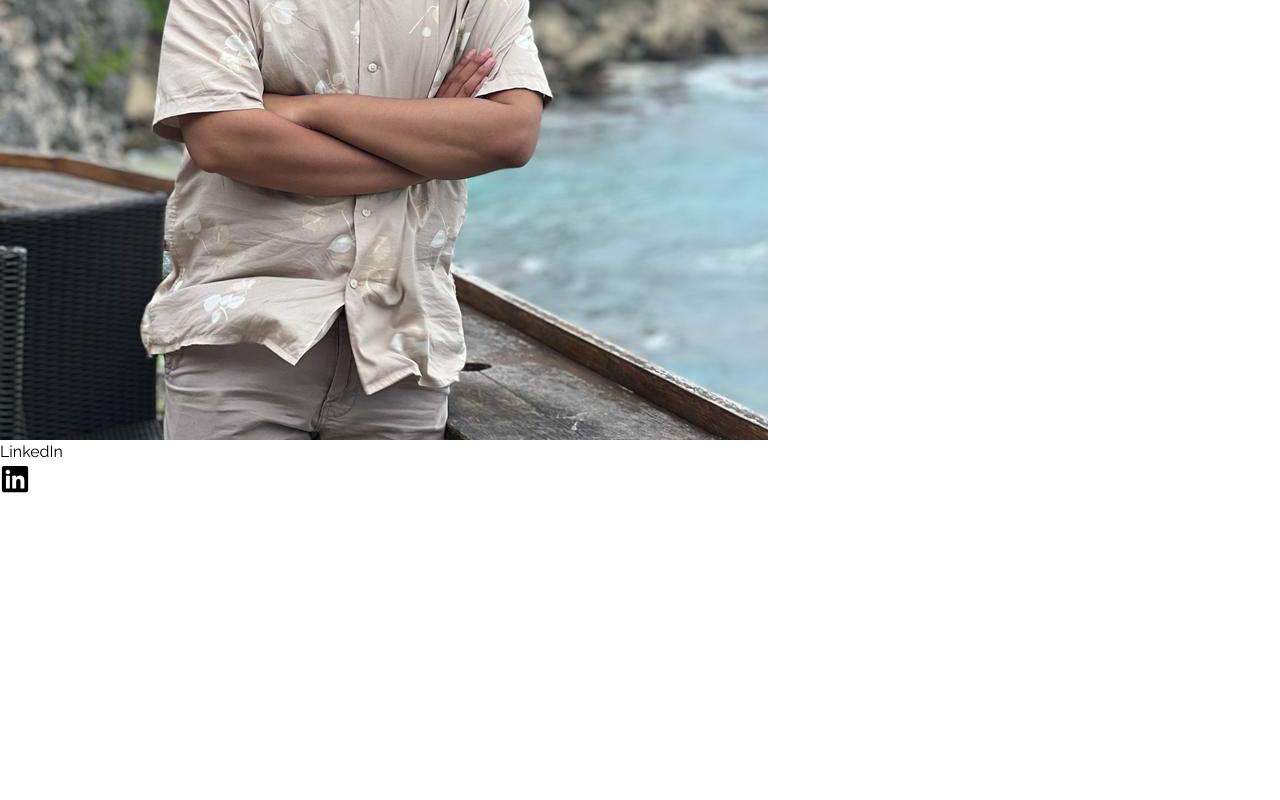
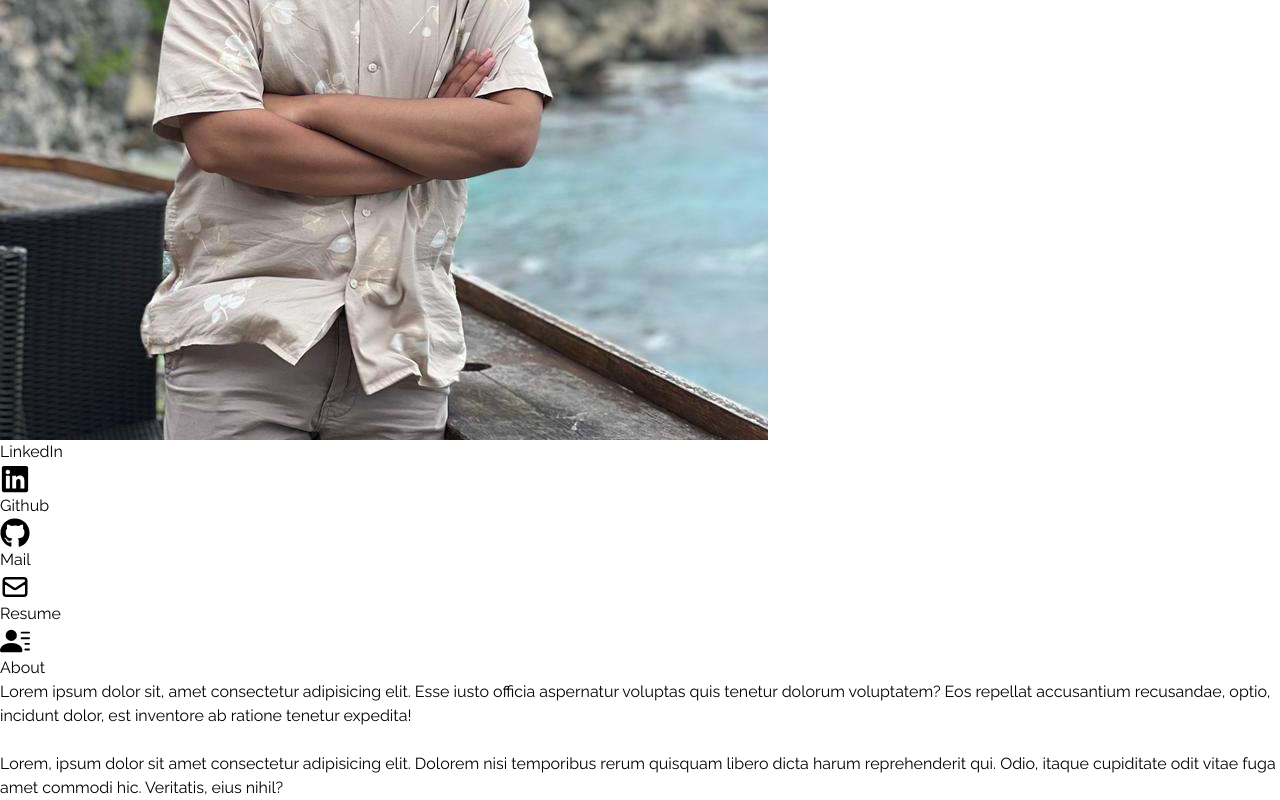
Before and after one commit to revaldoh/bio, a React (Vite) app: page / in a window 1280 px wide. Shown: the part 903-1703 px from the top of the page. Before the commit the page ends 1397 px from the top, so only its background shows below. Built offline with nearby package versions, Linux system fonts and the light colour scheme.

Commit message:
menambahkan about dan react scroll

```diff
--- a/package.json
+++ b/package.json
@@ -12,7 +12,9 @@
   "dependencies": {
     "react": "^18.2.0",
     "react-dom": "^18.2.0",
-    "react-icons": "^4.9.0"
+    "react-icons": "^4.9.0",
+    "react-router-dom": "^6.12.0",
+    "react-scroll": "^1.8.9"
   },
   "devDependencies": {
     "@types/react": "^18.0.37",
--- /dev/null
+++ b/src/components/About.jsx
@@ -0,0 +1,19 @@
+import React from 'react'
+
+const About = () => {
+  return (
+    <div name='about' className='w-full h-screen bg-gradient-to-b from-gray-800 to-black text-white'>
+        <div className='max-w-screen-lg p-4 mx-auto flex flex-col justify-center w-full h-full'>
+            <div className='pb-8'>
+                <p className='text-4xl font-bold inline border-b-4 border-gray-500'>About</p>
+            </div>
+                <p className='text-xl mt-20'>Lorem ipsum dolor sit, amet consectetur adipisicing elit. Esse iusto officia aspernatur voluptas quis tenetur dolorum voluptatem? Eos repellat accusantium recusandae, optio, incidunt dolor, est inventore ab ratione tenetur expedita!</p>
+                <br />
+                <p className='text-xl'>Lorem, ipsum dolor sit amet consectetur adipisicing elit. Dolorem nisi temporibus rerum quisquam libero dicta harum reprehenderit qui. Odio, itaque cupiditate odit vitae fuga amet commodi hic. Veritatis, eius nihil?</p>
+        </div>
+    </div>
+
+  )
+}
+
+export default About
--- a/src/components/Navbar.jsx
+++ b/src/components/Navbar.jsx
@@ -1,5 +1,6 @@
 import React, { useState } from 'react'
 import {FaBars, FaTimes} from "react-icons/fa"
+import {Link} from 'react-scroll'
 const navbar = () => {
   const [nav, setNav] = useState(false)
   const links = [
@@ -32,7 +33,7 @@ const navbar = () => {
         <ul className='hidden md:flex'>
           {links.map(({id,link}) =>(
             <li key={id} className=' px-4 cursor-pointer capitalize font-medium text-gray-500 hoover:scale-105 duration-200'>
-               {link}
+               <Link to={link} smooth duration={500}>{link}</Link>
             </li>
           ))}
         </ul>
--- a/src/components/Social.jsx
+++ b/src/components/Social.jsx
@@ -18,20 +18,47 @@ function Social() {
         id:2,
         child:(
             <>
-            LinkedIn <FaGithub size={30} />
+            Github <FaGithub size={30} />
             </>
         ),
-        href:'https://www.linkedin.com/in/revaldohamdallah/',
-        style:'rounded-tr-md'
-    }
+        href:'https://github.com/revaldoh',
+
+    },
+    {
+      id:3,
+      child:(
+          <>
+          Mail <HiOutlineMail size={30} />
+          </>
+      ),
+      href:'mailto:hamdallah89@gmail.com',
+
+  },
+  {
+    id:4,
+    child:(
+        <>
+        Resume <BsFillPersonLinesFill size={30} />
+        </>
+    ),
+    href:'/src/assets/resume/resume.pdf',
+    style:'rounded-br-md',
+    download:true
+}
+
 
   ]
     return (
-   <div className='flex-col top-[35%] left-0 fixed'>
+   <div className='hidden lg:flex flex-col top-[35%] left-0 fixed'>
      <ul>
-        <li className='flex justify-between items-center w-40 h-14 px-4 bg-gray-500 ml-[-100px] hover:ml-[-10px] hover:rounded-md duration-300'>
+     {links.map(({id,child,href,style, download})=>(
+        <li key={id} className={'flex justify-between items-center w-40 h-14 px-4 bg-gray-500 ml-[-100px] hover:ml-[-10px] hover:rounded-md duration-300 '+ ' '+ style  }>
+        <a className='flex justify-between items-center w-full text-white' href={href} target='_blank' download={download} rel='noreferrer'>{child}</a>
+    </li>
+     ))}
+        {/* <li className='flex justify-between items-center w-40 h-14 px-4 bg-gray-500 ml-[-100px] hover:ml-[-10px] hover:rounded-md duration-300'>
             <a className='flex justify-between items-center w-full text-white' href="https://www.linkedin.com/in/revaldohamdallah/"><>LinkedIn <FaLinkedin size={30} /></></a>
-        </li>
+        </li> */}
     </ul>
    </div>
   )
--- a/src/index.css
+++ b/src/index.css
@@ -9,6 +9,3 @@
     font-family: 'Raleway', sans-serif;
   }
 }
-.profile{
-
-}
--- a/src/main.jsx
+++ b/src/main.jsx
@@ -4,11 +4,13 @@ import Navbar from './components/Navbar'
 import Home from './components/Home'
 import './index.css'
 import Social from './components/Social'
+import About from './components/About'
 
 ReactDOM.createRoot(document.getElementById('root')).render(
   <React.StrictMode>
    <Navbar/>
    <Home />
    <Social/>
+   <About/>
   </React.StrictMode>
 )
```
Also changed, not shown: src/components/Portfolio..jsx (added, +9 -0 lines), src/App.css (deleted), 2 other files (tests, documents, lock files or other folders).
